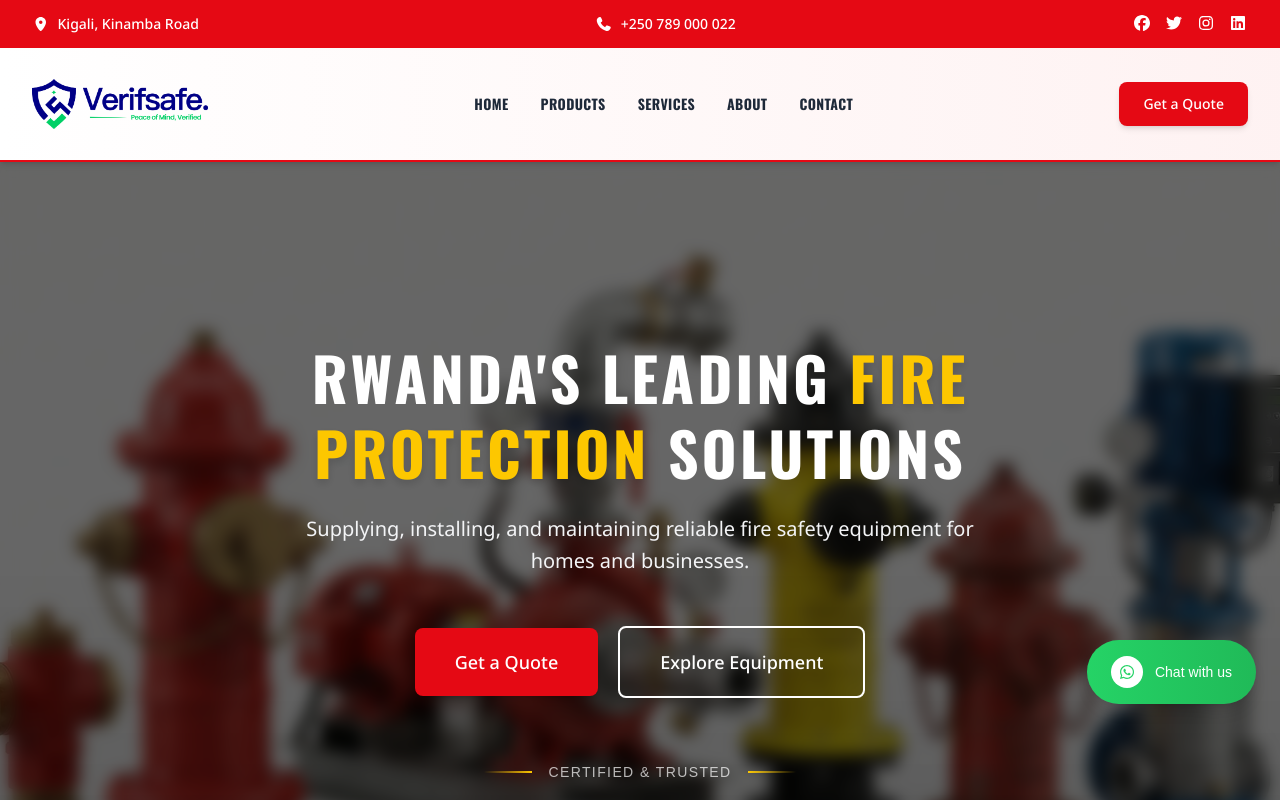
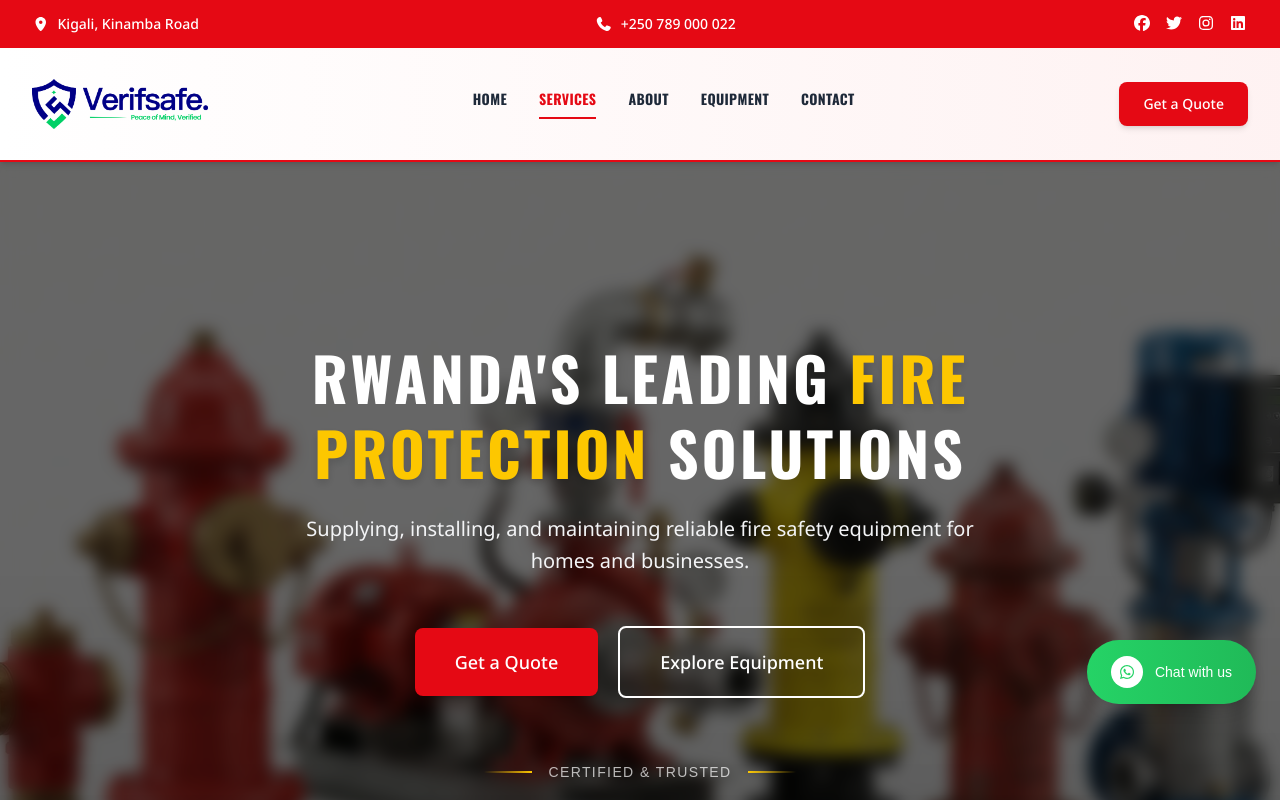
Before and after one commit to joyeuxclement87/Verifsafe, a Next.js app: page / in a window 1280 px wide. Shown: the top 800 px of the page. Built offline with nearby package versions, Linux system fonts and the light colour scheme.

Commit message:
fixes on navbar

```diff
--- a/components/AboutCompany.tsx
+++ b/components/AboutCompany.tsx
@@ -29,7 +29,7 @@ export default function AboutCompany() {
   ];
 
   return (
-    <section className="w-full bg-gradient-to-br from-red-900 via-red-800 to-red-900 py-20 sm:py-24 lg:py-32 relative overflow-hidden">
+    <section id="about-company" className="w-full bg-gradient-to-b from-red-900 via-red-800 to-red-900 py-20 sm:py-24 lg:py-32 relative overflow-hidden">
       {/* Background Pattern */}
       <div className="absolute inset-0 opacity-5">
         <div className="absolute inset-0" style={{
--- a/components/CallToAction.tsx
+++ b/components/CallToAction.tsx
@@ -2,7 +2,7 @@
 
 export default function CallToAction() {
   return (
-    <section className="w-full bg-gray-900 py-20 sm:py-24 lg:py-32">
+    <section id="cta" className="w-full bg-gray-900 py-20 sm:py-24 lg:py-32">
       <div className="w-full max-w-7xl mx-auto px-4 sm:px-6 lg:px-8">
         <div className="grid grid-cols-1 lg:grid-cols-2 gap-12 lg:gap-16 items-center">
 
--- a/components/Contact.tsx
+++ b/components/Contact.tsx
@@ -34,7 +34,7 @@ export default function Contact() {
   };
 
   return (
-    <section className="w-full bg-white py-20 sm:py-24 lg:py-32">
+    <section id="contact" className="w-full bg-white py-20 sm:py-24 lg:py-32">
       <div className="w-full max-w-7xl mx-auto px-4 sm:px-6 lg:px-8">
 
         {/* Header */}
--- a/components/FAQSection.tsx
+++ b/components/FAQSection.tsx
@@ -39,7 +39,7 @@ export default function FAQSection() {
   };
 
   return (
-    <section className="w-full py-16 sm:py-20 lg:py-24 bg-white">
+    <section id="faq" className="w-full py-16 sm:py-20 lg:py-24 bg-white">
       <div className="w-full max-w-5xl mx-auto px-4 sm:px-6 lg:px-8">
         {/* Section Header */}
         <div className="text-center mb-12 sm:mb-16">
--- a/components/FireSafetyAwareness.tsx
+++ b/components/FireSafetyAwareness.tsx
@@ -2,7 +2,7 @@
 
 export default function FireSafetyAwareness() {
   return (
-    <section className="w-full bg-white py-20 sm:py-24 lg:py-32">
+    <section id="fire-safety" className="w-full bg-white py-20 sm:py-24 lg:py-32">
       <div className="w-full max-w-7xl mx-auto px-4 sm:px-6 lg:px-8">
 
         {/* Header */}
--- a/components/HeroSection.tsx
+++ b/components/HeroSection.tsx
@@ -19,7 +19,7 @@ export default function HeroSection() {
   }, [slides.length]);
 
   return (
-    <section className="relative w-full h-screen flex items-center justify-center overflow-hidden">
+    <section id="home" className="relative w-full h-screen flex items-center justify-center overflow-hidden">
       {/* Background Image Slideshow */}
       {slides.map((slide, index) => (
         <div
--- a/components/MainNavigation.tsx
+++ b/components/MainNavigation.tsx
@@ -1,19 +1,63 @@
 'use client';
 
-import { useState } from 'react';
+import { useState, useEffect } from 'react';
 import Link from 'next/link';
 import Image from 'next/image';
 
 export default function MainNavigation() {
   const [isOpen, setIsOpen] = useState(false);
+  const [activeSection, setActiveSection] = useState('home');
 
   const navLinks = [
-    { href: '/', label: 'HOME' },
-    { href: '/products', label: 'PRODUCTS' },
-    { href: '/services', label: 'SERVICES' },
-    { href: '/about', label: 'ABOUT' },
-    { href: '/contact', label: 'CONTACT' },
+    { href: '#home', label: 'HOME', id: 'home' },
+    { href: '#our-services', label: 'SERVICES', id: 'our-services' },
+    { href: '#about-company', label: 'ABOUT', id: 'about-company' },
+    { href: '#our-equipment', label: 'EQUIPMENT', id: 'our-equipment' },
+    { href: '#contact', label: 'CONTACT', id: 'contact' },
   ];
+
+  useEffect(() => {
+    const handleScroll = () => {
+      const sections = [
+        'home',
+        'why-choose-us',
+        'about-company',
+        'our-equipment',
+        'our-services',
+        'who-we-serve',
+        'fire-safety',
+        'cta',
+        'faq',
+        'contact'
+      ];
+
+      const scrollPosition = window.scrollY + 150;
+
+      for (const section of sections) {
+        const element = document.getElementById(section);
+        if (element) {
+          const { offsetTop, offsetHeight } = element;
+          if (scrollPosition >= offsetTop && scrollPosition < offsetTop + offsetHeight) {
+            setActiveSection(section);
+            break;
+          }
+        }
+      }
+    };
+
+    window.addEventListener('scroll', handleScroll);
+    return () => window.removeEventListener('scroll', handleScroll);
+  }, []);
+
+  const handleNavClick = (e: React.MouseEvent<HTMLAnchorElement>, href: string) => {
+    e.preventDefault();
+    const targetId = href.replace('#', '');
+    const element = document.getElementById(targetId);
+    if (element) {
+      element.scrollIntoView({ behavior: 'smooth' });
+      setIsOpen(false);
+    }
+  };
 
   return (
     <>
@@ -38,14 +82,19 @@ export default function MainNavigation() {
           {/* Desktop Navigation Links */}
           <div className="hidden lg:flex items-center gap-8">
             {navLinks.map((link) => (
-              <Link
+              <a
                 key={link.href}
                 href={link.href}
-                className="text-gray-800 hover:text-[#E50914] transition-colors duration-300 font-bold text-sm tracking-wide"
+                onClick={(e) => handleNavClick(e, link.href)}
+                className={`font-bold text-sm tracking-wide transition-all duration-300 pb-2 border-b-2 ${
+                  activeSection === link.id
+                    ? 'text-[#E50914] border-[#E50914]'
+                    : 'text-gray-800 border-transparent hover:text-[#E50914] hover:border-[#E50914]'
+                }`}
                 style={{ fontFamily: 'Oswald, sans-serif' }}
               >
                 {link.label}
-              </Link>
+              </a>
             ))}
           </div>
 
@@ -53,6 +102,12 @@ export default function MainNavigation() {
           <div className="flex items-center gap-4">
             {/* CTA Button - Desktop */}
             <button
+              onClick={() => {
+                const element = document.getElementById('contact');
+                if (element) {
+                  element.scrollIntoView({ behavior: 'smooth' });
+                }
+              }}
               className="hidden sm:inline-block px-6 py-3 bg-[#E50914] text-white font-medium text-sm transition-all duration-300 hover:bg-red-700 hover:shadow-lg active:scale-95 shadow-md rounded-lg"
               style={{ fontFamily: 'Noto Sans, sans-serif' }}
             >
@@ -84,17 +139,28 @@ export default function MainNavigation() {
           <div className="lg:hidden absolute top-full left-0 right-0 bg-white border-t border-gray-100 shadow-md">
             <div className="w-full max-w-7xl mx-auto px-4 sm:px-6 lg:px-8 py-4 space-y-2">
               {navLinks.map((link) => (
-                <Link
+                <a
                   key={link.href}
                   href={link.href}
-                  className="block px-4 py-3 text-gray-800 hover:bg-red-50 hover:text-[#E50914] transition-colors duration-300 font-bold text-sm"
+                  onClick={(e) => handleNavClick(e, link.href)}
+                  className={`block px-4 py-3 font-bold text-sm transition-all duration-300 rounded-md ${
+                    activeSection === link.id
+                      ? 'bg-[#E50914]/20 text-[#E50914]'
+                      : 'text-gray-800 hover:bg-red-50 hover:text-[#E50914]'
+                  }`}
                   style={{ fontFamily: 'Noto Sans, sans-serif' }}
-                  onClick={() => setIsOpen(false)}
                 >
                   {link.label}
-                </Link>
+                </a>
               ))}
               <button
+                onClick={() => {
+                  const element = document.getElementById('contact');
+                  if (element) {
+                    element.scrollIntoView({ behavior: 'smooth' });
+                    setIsOpen(false);
+                  }
+                }}
                 className="w-full mt-4 px-4 py-3 bg-[#E50914] text-white font-medium text-sm transition-all duration-300 hover:bg-red-700 hover:shadow-lg active:scale-95 shadow-md rounded-lg"
                 style={{ fontFamily: 'Noto Sans, sans-serif' }}
               >
--- a/components/OurEquipment.tsx
+++ b/components/OurEquipment.tsx
@@ -37,7 +37,7 @@ export default function OurEquipment() {
   ];
 
   return (
-    <section className="w-full bg-gray-50 py-20 sm:py-24 lg:py-32">
+    <section id="our-equipment" className="w-full bg-gray-50 py-20 sm:py-24 lg:py-32">
       <div className="w-full max-w-7xl mx-auto px-4 sm:px-6 lg:px-8">
 
         {/* Header */}
--- a/components/OurServices.tsx
+++ b/components/OurServices.tsx
@@ -37,7 +37,7 @@ export default function OurServices() {
   ];
 
   return (
-    <section className="w-full bg-gradient-to-br from-gray-50 via-white to-red-50 py-20 sm:py-24 lg:py-32 relative overflow-hidden">
+    <section id="our-services" className="w-full bg-gradient-to-br from-gray-50 via-red-50 to-gray-50 py-20 sm:py-24 lg:py-32 relative overflow-hidden">
       {/* Background Pattern */}
       <div className="absolute inset-0 opacity-5">
         <div className="absolute inset-0" style={{
--- a/components/WhoWeServe.tsx
+++ b/components/WhoWeServe.tsx
@@ -14,7 +14,7 @@ export default function WhoWeServe() {
   ];
 
   return (
-    <section className="w-full bg-gray-50 py-20 sm:py-24 lg:py-32">
+    <section id="who-we-serve" className="w-full bg-gray-50 py-20 sm:py-24 lg:py-32">
       <div className="w-full max-w-7xl mx-auto px-4 sm:px-6 lg:px-8">
 
         {/* Header */}
--- a/components/WhyChooseUs.tsx
+++ b/components/WhyChooseUs.tsx
@@ -32,7 +32,7 @@ export default function WhyChooseUs() {
   ];
 
   return (
-    <section className="relative w-full bg-white py-20 sm:py-24 lg:py-32">
+    <section id="why-choose-us" className="relative w-full bg-white py-20 sm:py-24 lg:py-32">
       <div className="w-full max-w-7xl mx-auto px-4 sm:px-6 lg:px-8">
 
         {/* Section Header */}
```
